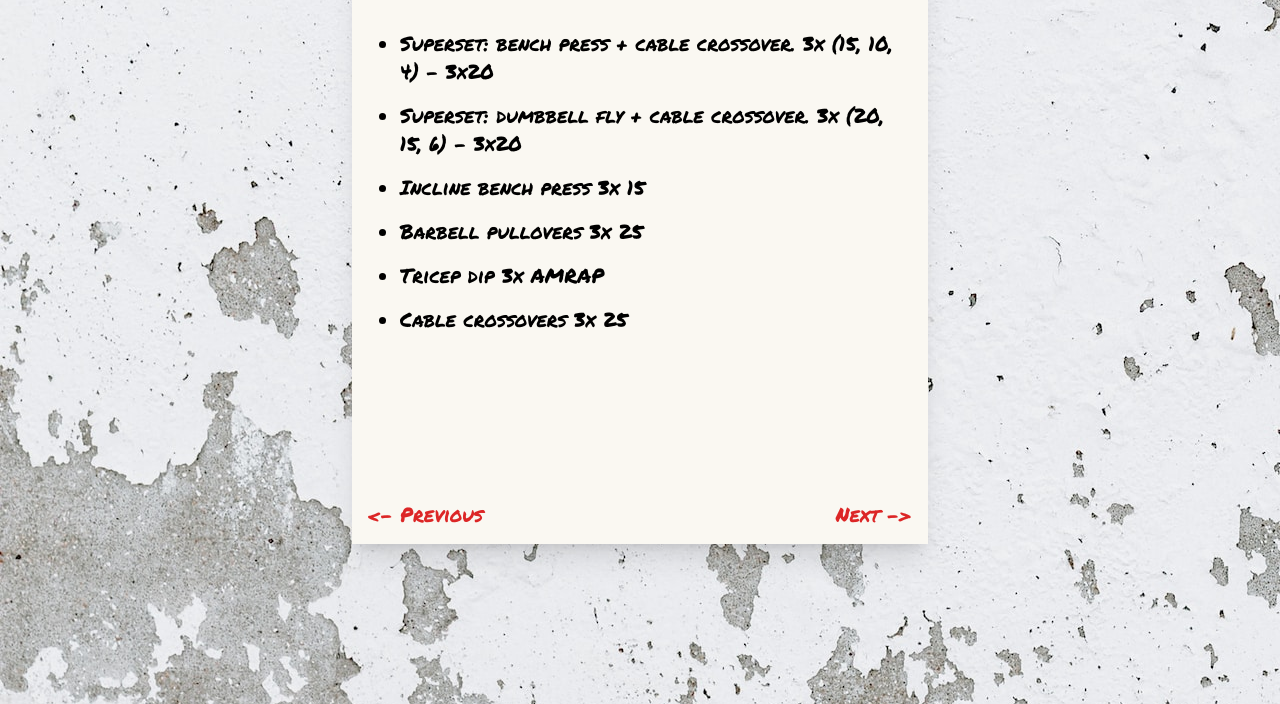
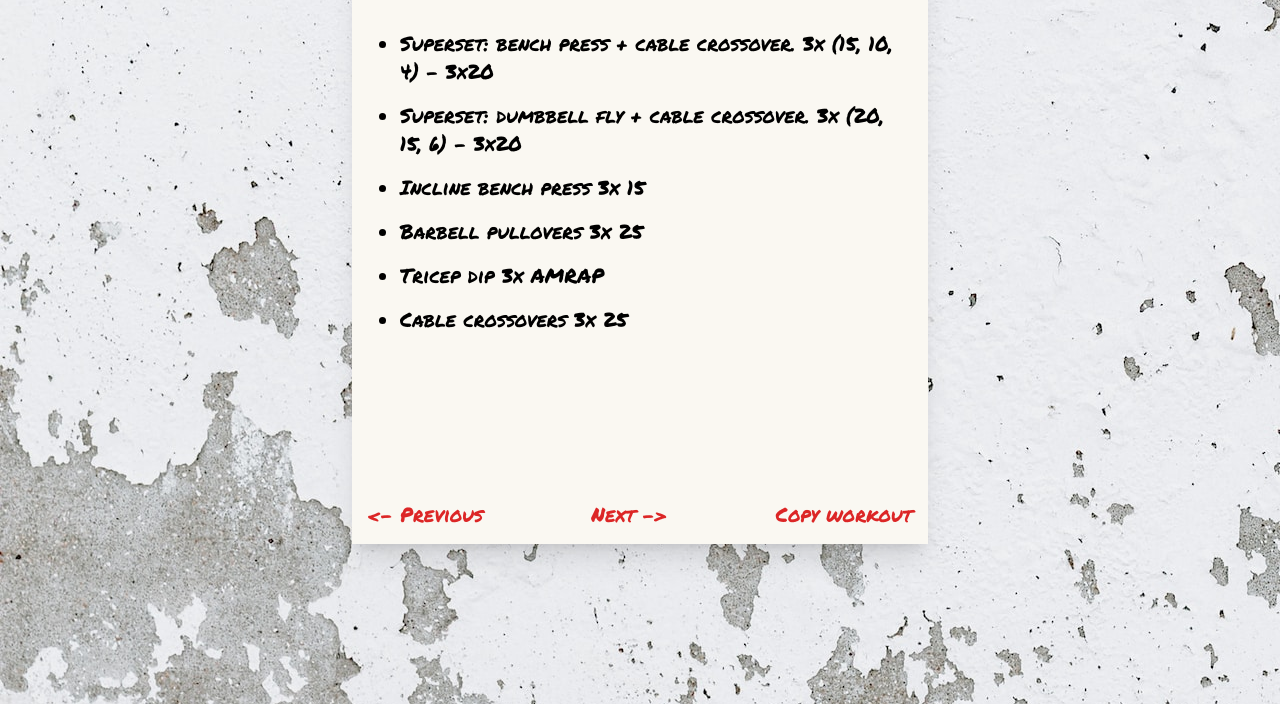
Before and after one commit to luco17/golden-era, an Astro site: page / in a window 1280 px wide. Shown: the part 522-1226 px from the top of the page. Built offline with nearby package versions, Linux system fonts and the light colour scheme; Astro itself is replaced by a stand-in of ours.

Commit message:
added copy to clipboard

```diff
--- a/astro.config.mjs
+++ b/astro.config.mjs
@@ -6,7 +6,7 @@ import alpinejs from "@astrojs/alpinejs";
 // https://astro.build/config
 export default defineConfig({
   experimental: {
-    assets: true
+    assets: true,
   },
-  integrations: [tailwind(), alpinejs()]
+  integrations: [tailwind(), alpinejs()],
 });
--- a/src/components/Workout.astro
+++ b/src/components/Workout.astro
@@ -62,6 +62,7 @@ import tornTop from "../assets/tornPaper.svg";
         @click="$store.workoutStore.activeWorkout = ($store.workoutStore.activeWorkout + 1) % $store.workoutStore.workouts.length"
         >Next -&gt;</button
       >
+      <button @click="navigator.clipboard.writeText($store.workoutStore.workouts[$store.workoutStore.activeWorkout].exercises)">Copy workout</button>
     </div>
     <!-- End bottom buttons -->
   </div>
```
